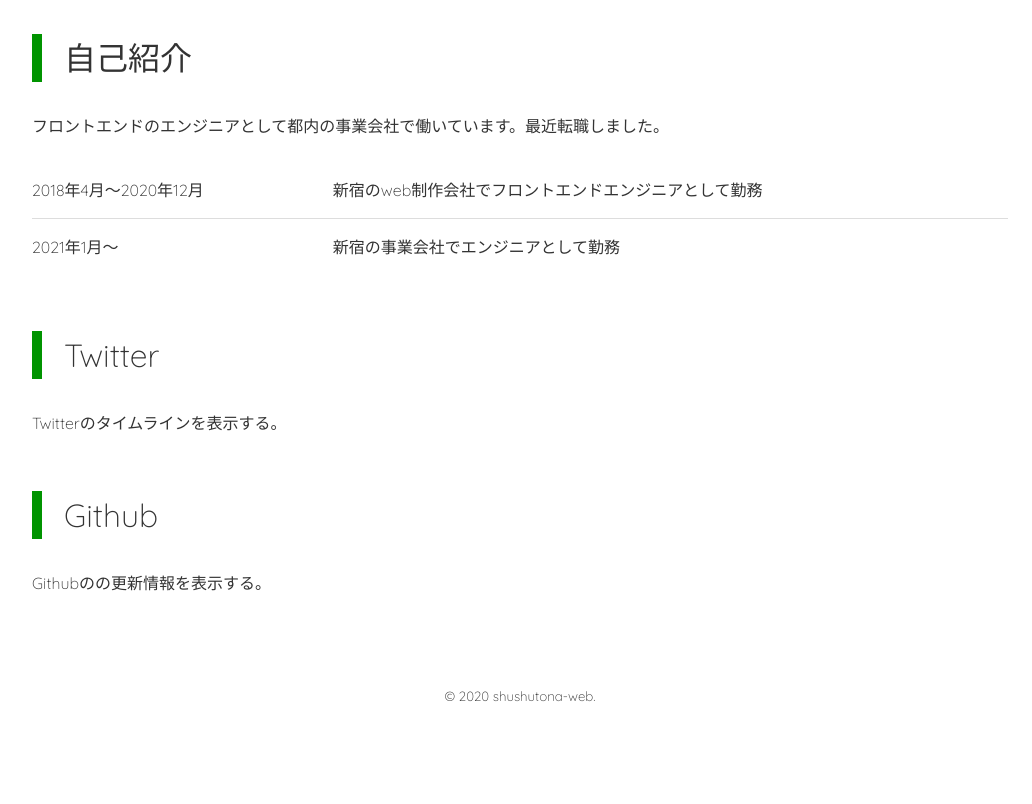
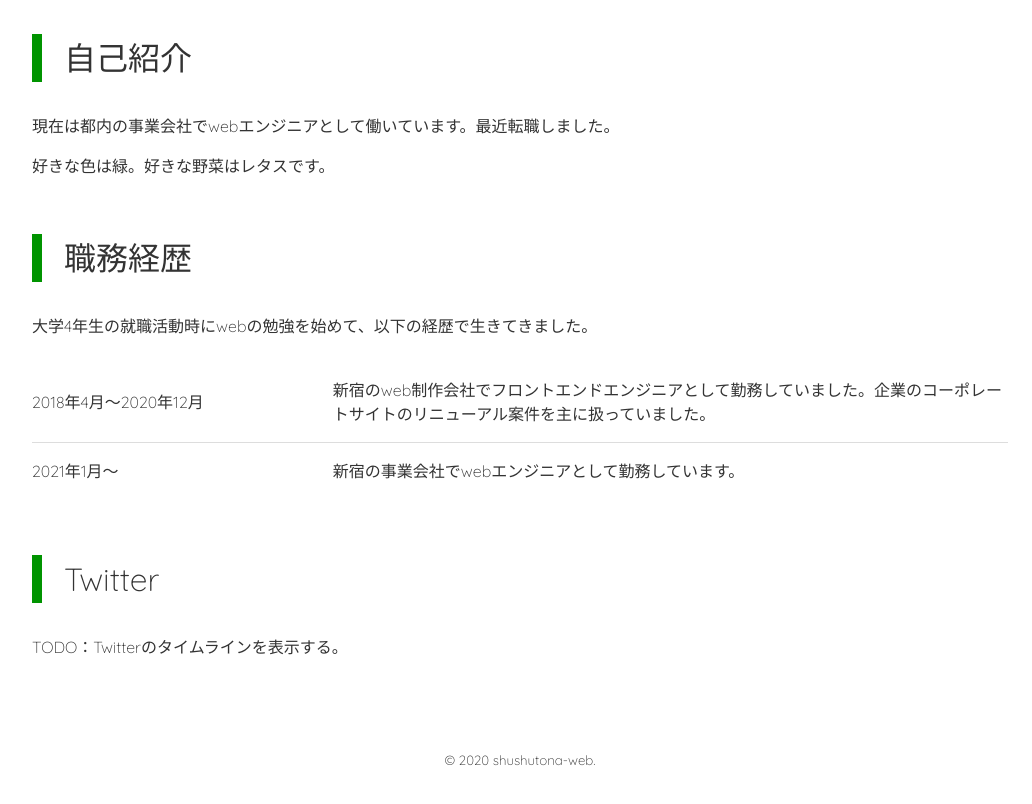
Before and after one commit to shushuTona/shushutona-web, a Vue app: page /about in a window 1280 px wide. Shown: the part 820-1624 px from the top of the page, without its empty margins (120-1152 px from the left). Before the commit the page ends 1561 px from the top, so only its background shows below. Built offline with nearby package versions, Linux system fonts and the light colour scheme; no server answers.

Commit message:
各ページ調整

```diff
--- a/src/App.vue
+++ b/src/App.vue
@@ -59,7 +59,7 @@ button {
 
 a:hover,
 a:focus {
-    text-decoration: underline;;
+    text-decoration: underline;
 }
 
 p {
--- a/src/components/atoms/atoms.linkPanel.vue
+++ b/src/components/atoms/atoms.linkPanel.vue
@@ -45,15 +45,19 @@ export default {
         &__link {
             padding: 16px 24px;
             width: 100%;
-            display: flex;
-            align-items: flex-start;
+            display: block;
             color: $FONT_COLOR;
             border: 1px solid $BORDER_COLOR;
-            transition:
-                border-color $TRANSITION,
-                color $TRANSITION;
             text-decoration: none;
-            position: relative;
+
+            @include breakPC() {
+                display: flex;
+                align-items: flex-start;
+                transition:
+                    border-color $TRANSITION,
+                    color $TRANSITION;
+                position: relative;
+            }
 
             &::before {
                 content: '';
@@ -78,17 +82,21 @@ export default {
         }
 
         &__mainText {
-            font-size: 1.6rem;
+            display: block;
+            margin: 8px 0 0;
+
+            @include breakPC() {
+                margin: 0;
+            }
         }
 
         &__subText {
+            display: block;
             flex-shrink: 0;
             position: relative;
             z-index: 1;
 
             & + .linkPanel__mainText {
-                margin-left: $SP_FONT_BASE;
-
                 @include breakPC() {
                     margin-left: $PC_FONT_BASE;
                 }
--- a/src/views/views.about.vue
+++ b/src/views/views.about.vue
@@ -3,19 +3,21 @@
         <FirstView>
             <Heading1 :headingText="'About'" />
 
-            <p>僕に関しての軽い説明</p>
+            <p>僕に関しての説明</p>
         </FirstView>
 
         <Heading2 :headingText="'自己紹介'" />
-        <p>フロントエンドのエンジニアとして都内の事業会社で働いています。最近転職しました。</p>
+        <p>現在は都内の事業会社でwebエンジニアとして働いています。最近転職しました。</p>
+        <p>好きな色は緑。好きな野菜はレタスです。</p>
+
+        <Heading2 :headingText="'職務経歴'" />
+
+        <p>大学4年生の就職活動時にwebの勉強を始めて、以下の経歴で生きてきました。</p>
 
         <Table :tableList="tableList" />
 
         <Heading2 :headingText="'Twitter'" />
-        <p>Twitterのタイムラインを表示する。</p>
-
-        <Heading2 :headingText="'Github'" />
-        <p>Githubのの更新情報を表示する。</p>
+        <p>TODO：Twitterのタイムラインを表示する。</p>
     </div>
 </template>
 
@@ -47,7 +49,7 @@ export default {
                     tdList: [
                         {
                             id: 0,
-                            content: '新宿のweb制作会社でフロントエンドエンジニアとして勤務'
+                            content: '新宿のweb制作会社でフロントエンドエンジニアとして勤務していました。企業のコーポレートサイトのリニューアル案件を主に扱っていました。'
                         }
                     ]
                 },
@@ -59,7 +61,7 @@ export default {
                     tdList: [
                         {
                             id: 0,
-                            content: '新宿の事業会社でエンジニアとして勤務'
+                            content: '新宿の事業会社でwebエンジニアとして勤務しています。'
                         }
                     ]
                 }
```
